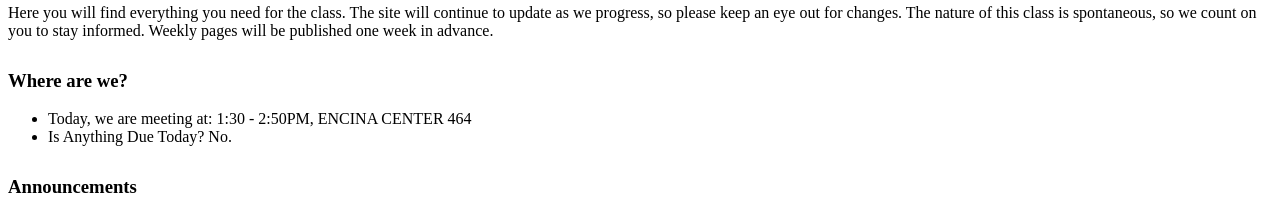
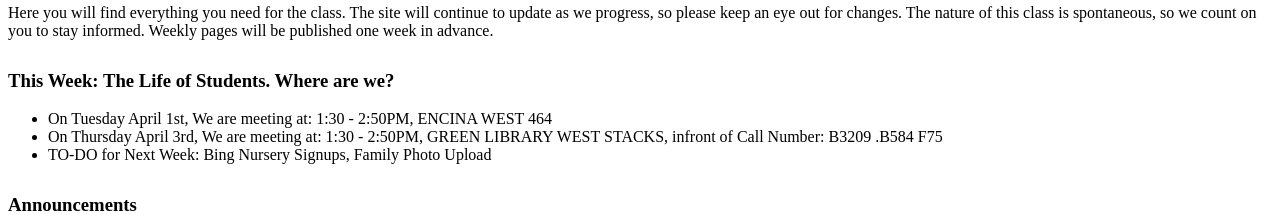
Before and after one commit to sgcxliv/calledliving, a Next.js app: page / in a window 1280 px wide. Shown: the part 189-403 px from the top of the page. Built offline with nearby package versions, Linux system fonts and the light colour scheme; no server answers.

Commit message:
Update index.js

```diff
--- a/pages/index.js
+++ b/pages/index.js
@@ -25,10 +25,11 @@ export default function Home() {
     The nature of this class is spontaneous, so we count on you to stay informed. Weekly pages will be published one week in advance. </p>
 
         <div style={{ marginTop: '30px' }}>
-          <h3>Where are we?</h3>
+          <h3>This Week: The Life of Students. Where are we?</h3>
           <ul>
-            <li>Today, we are meeting at: 1:30 - 2:50PM, ENCINA CENTER 464</li>
-            <li>Is Anything Due Today? No. </li>
+            <li>On Tuesday April 1st, We are meeting at: 1:30 - 2:50PM, ENCINA WEST 464</li>
+            <li>On Thursday April 3rd, We are meeting at: 1:30 - 2:50PM, GREEN LIBRARY WEST STACKS, infront of Call Number: B3209 .B584 F75</li>
+            <li>TO-DO for Next Week: Bing Nursery Signups, Family Photo Upload</li>
           </ul>
         </div>
 
```
